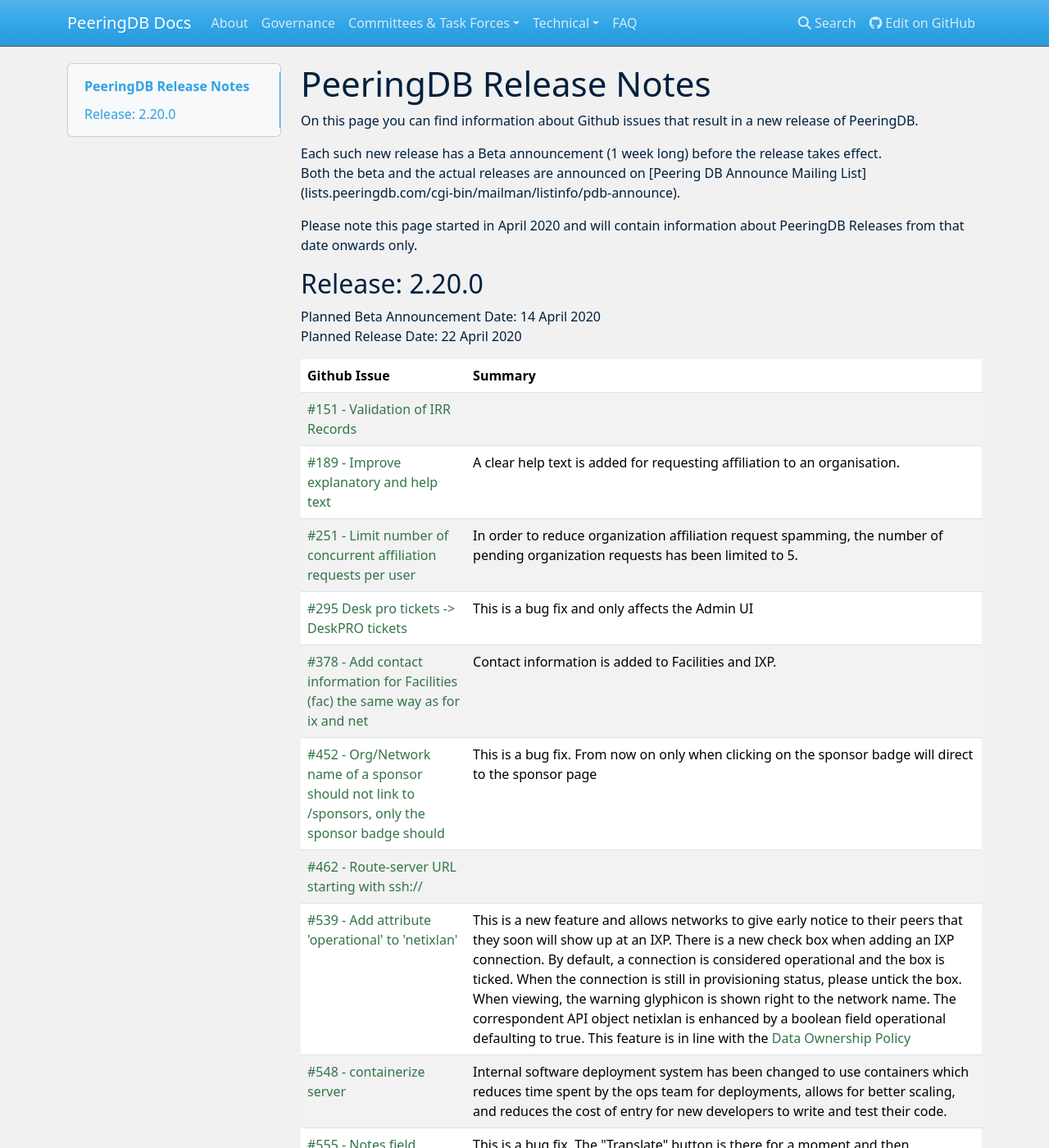
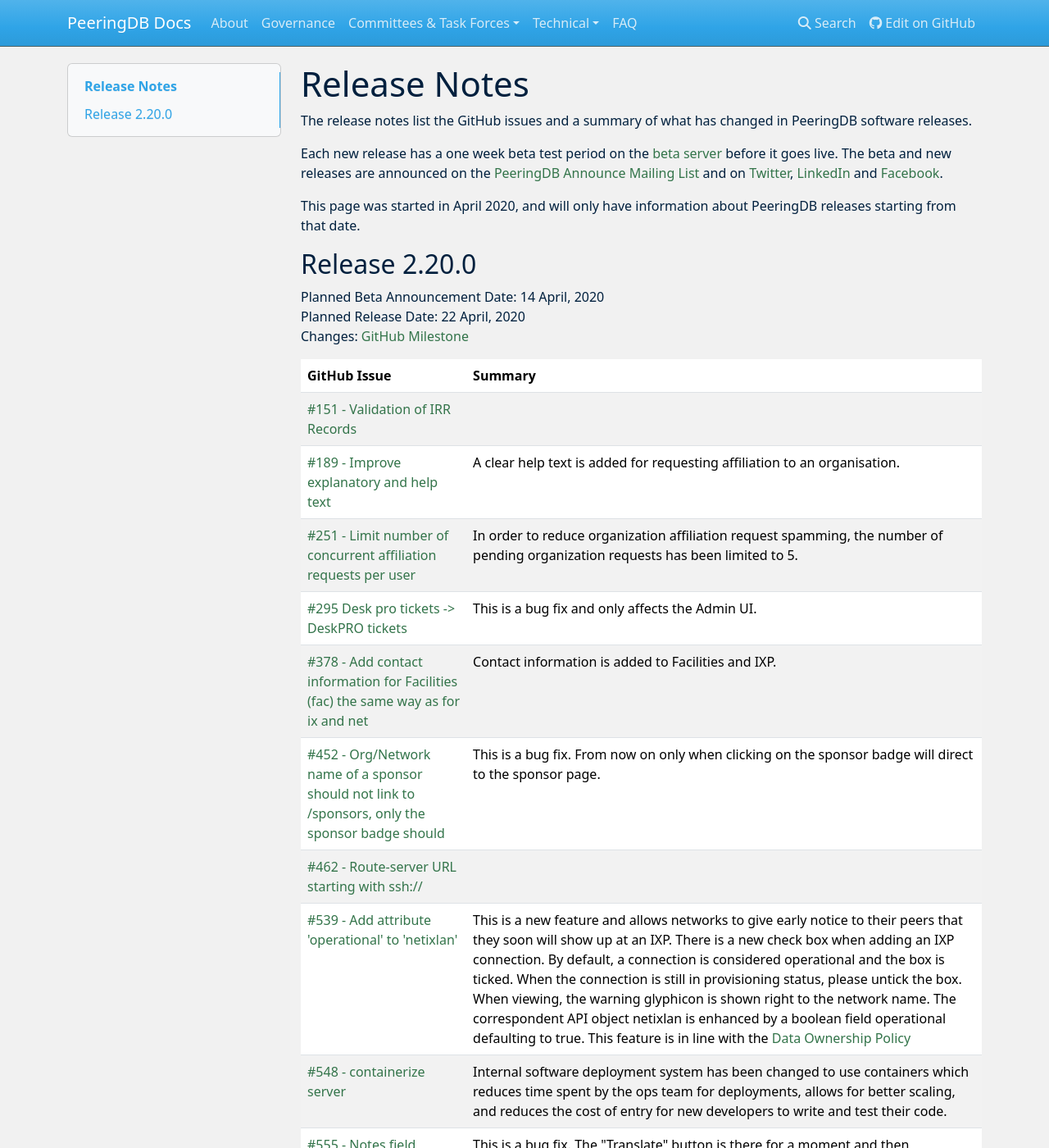
Before and after one commit to peeringdb/docs, an MkDocs documentation site: the page built from docs/release_notes/index.md, in a window 1280 px wide and 1400 px high. Shown: the whole window at 82% size. Built offline with MkDocs 1.6.1, drawn with Linux system fonts in a browser that asks for light colours; nearby versions of some CDN libraries; some of the changed text lies outside the part shown.

Commit message:
Release notes copy edits.

```diff
--- a/docs/release_notes/index.md
+++ b/docs/release_notes/index.md
@@ -1,37 +1,36 @@
+# Release Notes
 
-# PeeringDB Release Notes
+The release notes list the GitHub issues and a summary of what has changed in PeeringDB software releases.
 
-On this page you can find information about Github issues that result in a new release of PeeringDB.
+Each new release has a one week beta test period on the [beta server](https://beta.peeringdb.com/) before it goes live.  The beta and new releases are announced on the [PeeringDB Announce Mailing List](https://lists.peeringdb.com/cgi-bin/mailman/listinfo/pdb-announce) and on [Twitter](https://twitter.com/PeeringDB), [LinkedIn](https://www.linkedin.com/company/peeringdb) and [Facebook](https://www.facebook.com/peeringdb).
 
-Each such new release has a Beta announcement (1 week long) before the release takes effect.
-Both the beta and the actual releases are announced on [Peering DB Announce Mailing List] (lists.peeringdb.com/cgi-bin/mailman/listinfo/pdb-announce).
+This page was started in April 2020, and will only have information about PeeringDB releases starting from that date.
 
-Please note this page started in April 2020 and will contain information about PeeringDB Releases from that date onwards only.
+## Release 2.20.0
+Planned Beta Announcement Date: 14 April, 2020
+Planned Release Date: 22 April, 2020
+Changes: [GitHub Milestone](https://github.com/peeringdb/peeringdb/milestone/37?closed=1)
 
-## Release: 2.20.0
-Planned Beta Announcement Date: 14 April 2020
-Planned Release Date: 22 April 2020
-
-| **Github Issue** | **Summary** |
+| **GitHub Issue** | **Summary** |
 | ----------------- | ----------- |
 | [#151 - Validation of IRR Records](https://github.com/peeringdb/peeringdb/issues/151) |  |
 | [#189 - Improve explanatory and help text](https://github.com/peeringdb/peeringdb/issues/189) | A clear help text is added for requesting affiliation to an organisation.  |
 | [#251 - Limit number of concurrent affiliation requests per user](https://github.com/peeringdb/peeringdb/issues/251) | In order to reduce organization affiliation request spamming, the number of pending organization requests has been limited to 5. |
-| [#295 Desk pro tickets -> DeskPRO tickets](https://github.com/peeringdb/peeringdb/issues/295)  | This is a bug fix and only affects the Admin UI |
+| [#295 Desk pro tickets -> DeskPRO tickets](https://github.com/peeringdb/peeringdb/issues/295)  | This is a bug fix and only affects the Admin UI. |
 | [#378 - Add contact information for Facilities (fac) the same way as for ix and net](https://github.com/peeringdb/peeringdb/issues/378) | Contact information is added to Facilities and IXP. |
-| [#452 - Org/Network name of a sponsor should not link to /sponsors, only the sponsor badge should](https://github.com/peeringdb/peeringdb/issues/452) | This is a bug fix. From now on only when clicking on the sponsor badge will direct to the sponsor page |
+| [#452 - Org/Network name of a sponsor should not link to /sponsors, only the sponsor badge should](https://github.com/peeringdb/peeringdb/issues/452) | This is a bug fix. From now on only when clicking on the sponsor badge will direct to the sponsor page. |
 | [#462 - Route-server URL starting with ssh://](https://github.com/peeringdb/peeringdb/issues/462) |  |
 | [#539 - Add attribute 'operational' to 'netixlan'](https://github.com/peeringdb/peeringdb/issues/539) | This is a new feature and allows networks to give early notice to their peers that they soon will show up at an IXP. There is a new check box when adding an IXP connection. By default, a connection is considered operational and the box is ticked. When the connection is still in provisioning status, please untick the box. When viewing, the warning glyphicon is shown right to the network name. The correspondent API object netixlan is enhanced by a boolean field operational defaulting to true. This feature is in line with the [Data Ownership Policy](gov/misc/2020-04-06_PeeringDB_Data_Ownership_Policy_Document_v1.0.pdf) |
 | [#548 - containerize server](https://github.com/peeringdb/peeringdb/issues/548) | Internal software deployment system has been changed to use containers which reduces time spent by the ops team for deployments, allows for better scaling, and reduces the cost of entry for new developers to write and test their code. |
 | [#555 - Notes field translate button disappears](https://github.com/peeringdb/peeringdb/issues/555) | This is a bug fix. The "Translate" button is there for a moment and then disappeared. |
 | [#557 - Show all languages on beta, even if translation is not ready for prod](https://github.com/peeringdb/peeringdb/issues/557) | As soon as a new translation is starting it is available on the beta to help the translators and to encourage the community for input. |
-| [#598 - bug caused by the org affiliationship request without an asn](https://github.com/peeringdb/peeringdb/issues/598) | This is a bug fix and is only relevant for the PeeringDB Admin Committee |
+| [#598 - bug caused by the org affiliationship request without an asn](https://github.com/peeringdb/peeringdb/issues/598) | This is a bug fix and is only relevant for the PeeringDB Admin Committee. |
 | [#609 - When creating an ix via the API also return ixlan_id and ixpfx_id](https://github.com/peeringdb/peeringdb/issues/609) | When creating an IX record via API, the call will also return the implicitly created ixlan_id and ixpfx_id. This makes it simpler and reduces the number of calls that need to be made to the API. |
 | [#615 - Insert links into ID fields in DESKPRO AUTOASN tickets](https://github.com/peeringdb/peeringdb/issues/615) | This only affects tickets generated for PeeringDB Admin Committee. A link to the object in the UI is added. |
 | [#626 - Update API docs](https://github.com/peeringdb/peeringdb/issues/626) | Internal mechanisms for generating the API docs have been updated to current standards. This also allows for easier user contributions to the docs themselves. |
 | [#634 - Remove support for python2](https://github.com/peeringdb/peeringdb/issues/634) | Python 2.7 and 3.4 support is removed bring removed from PeeringDB packages. |
-| [#636 - Don’t create a new net object, when there only is an ASN block](https://github.com/peeringdb/peeringdb/issues/636) | This is a bug fix and is only relevant for the PeeringDB Admin Committee |
+| [#636 - Don’t create a new net object, when there only is an ASN block](https://github.com/peeringdb/peeringdb/issues/636) | This is a bug fix and is only relevant for the PeeringDB Admin Committee. |
 | [#667 - Fix use autocomplete fields in the admincom controlpanel to speed up loading times](https://github.com/peeringdb/peeringdb/issues/667) | This is a bug fix and is only relevant for the PeeringDB Admin Committee. |
 
-**NOTES:**
+**Notes:**
 [#519 Make spelling of traffic levels consistent](https://github.com/peeringdb/peeringdb/issues/519) is also planned to be added to beta.peeringdb.com in April 2020 however it will NOT be released in the immediate next release (2.20.0). This is in order to allow more time for API users for awareness and testing. It will be added to a future May/June release.
```
Also changed, not shown: docs/index.md (+4 -3 lines).
